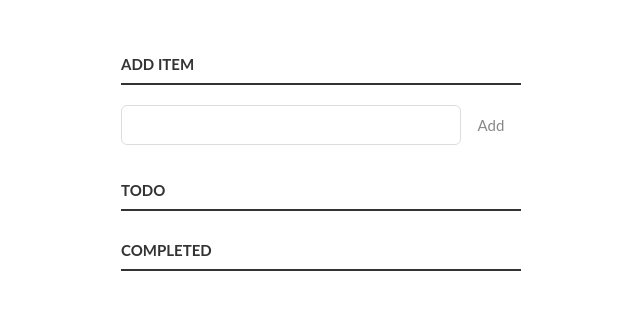
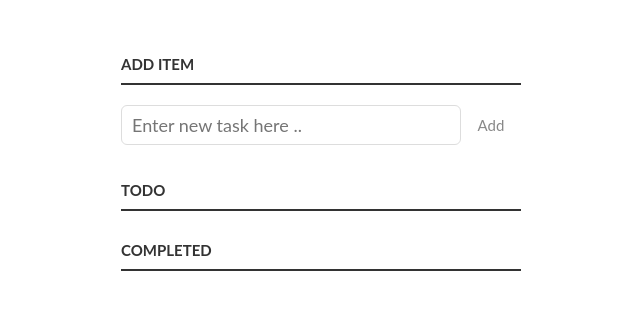
Before and after one commit to gwuah/todo-list, a plain HTML site: page index.html in a window 1280 px wide. Shown: the whole page, without its empty margins (319-959 px from the left). Drawn offline with Linux system fonts and the light colour scheme.

Commit message:
added placeholder in markup to improve UI

```diff
--- a/index.html
+++ b/index.html
@@ -11,7 +11,7 @@
     <div class="container">
       <p>
         <label for="newTask">Add Item</label>
-          <input id="newTask" type="text">
+          <input id="newTask" type="text" placeholder="Enter new task here ..">
           <button id="addNewTask">Add</button>
       </p>
 
```
